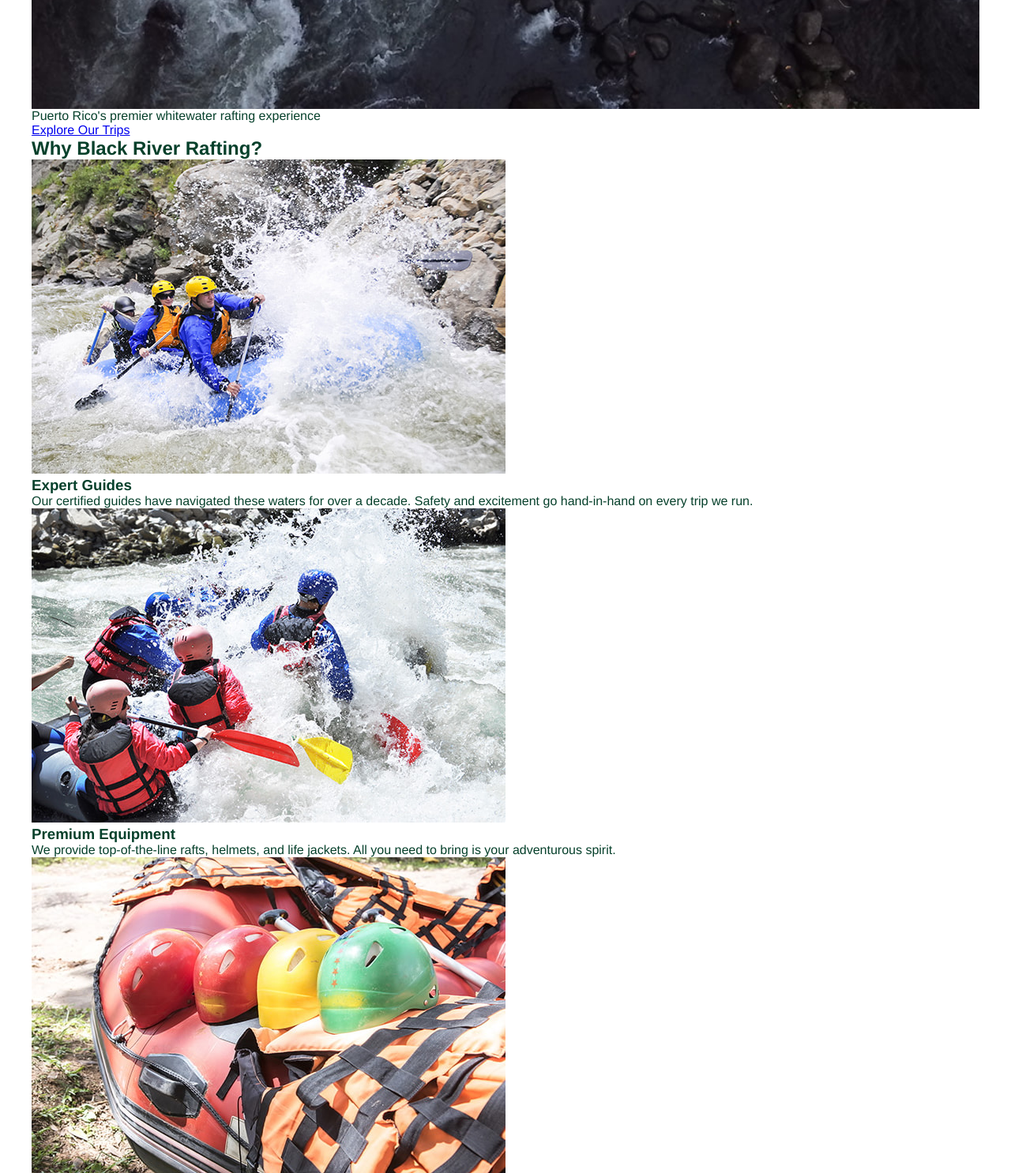
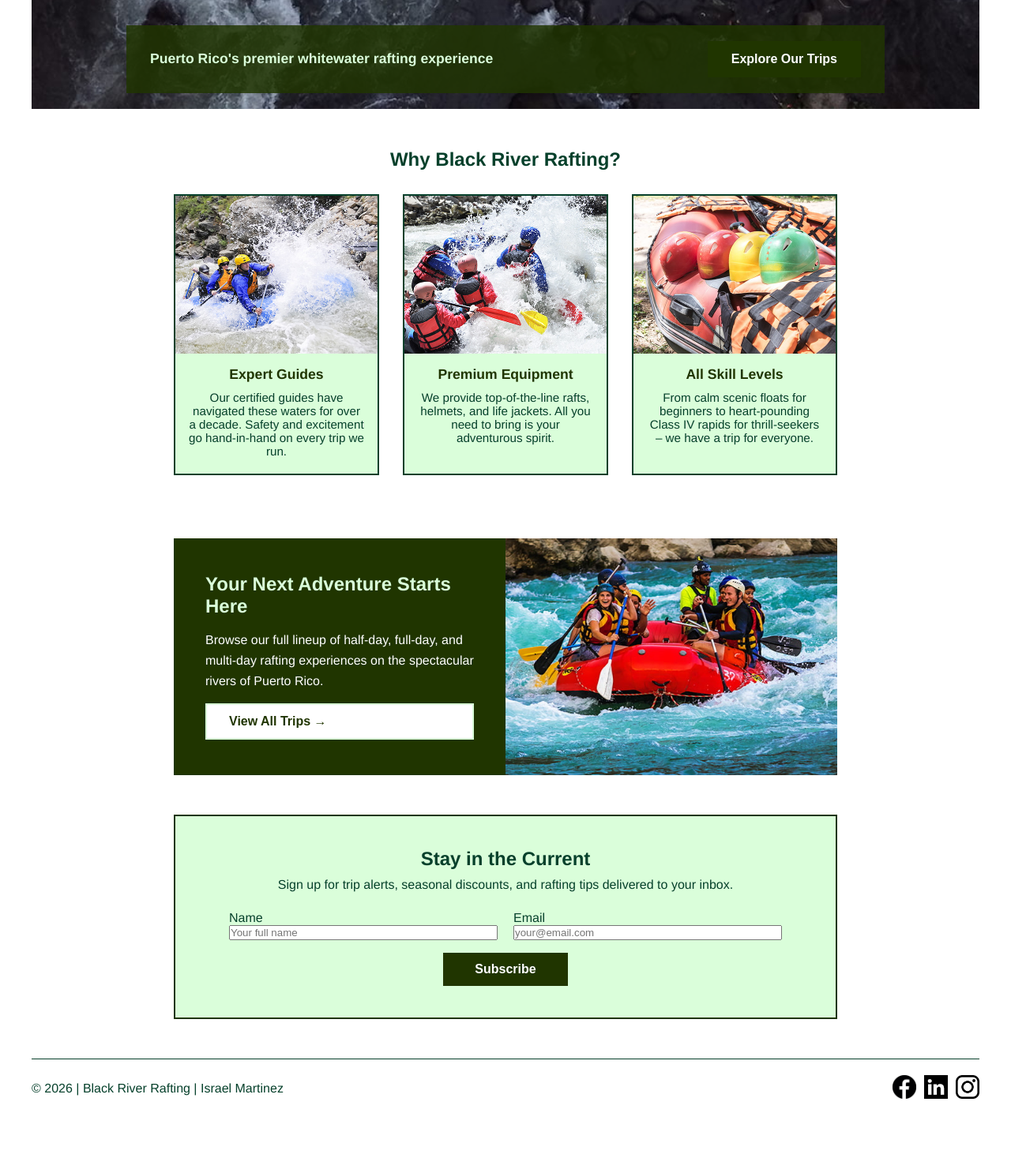
Before and after one commit to learsiml-afk/wdd130, a plain HTML site: page wwr/index.html in a window 1280 px wide. Shown: the part 620-2106 px from the top of the page at 79% size. After the commit the page ends 2036 px from the top, so only its background shows below. Drawn offline with Linux system fonts and the light colour scheme.

Commit message:
Final final final finale Felina

```diff
--- a/wwr/styles/rafting.css
+++ b/wwr/styles/rafting.css
@@ -239,3 +239,272 @@ button {
   object-fit: cover;
   border-radius: 50%;
 }
+
+.cta-button {
+  display: inline-block;
+  background-color: var(--primary-color);
+  color: var(--accent1-color);
+  font-weight: bold;
+  padding: 12px 28px;
+  text-decoration: none;
+  border: 2px solid var(--primary-color);
+  white-space: nowrap;
+  font-family: var(--heading-font);
+}
+
+.cta-button:hover {
+  background-color: var(--accent1-color);
+  color: var(--primary-color);
+}
+
+.cta-button--dark {
+  background-color: var(--accent1-color);
+  color: var(--primary-color);
+  border-color: var(--secondary-color);
+}
+
+.cta-button--dark:hover {
+  background-color: var(--secondary-color);
+  color: var(--primary-color);
+}
+
+.hero-cta {
+  position: absolute;
+  bottom: 20px;
+  left: 50%;
+  transform: translateX(-50%);
+  width: 80%;
+  background-color: rgba(32, 53, 0, 0.82);
+  color: var(--accent1-color);
+  padding: 20px 30px;
+  display: flex;
+  align-items: center;
+  justify-content: space-between;
+  gap: 20px;
+}
+
+.hero-cta p {
+  font-size: 1.1rem;
+  font-weight: bold;
+  color: var(--secondary-color);
+  margin: 0;
+}
+
+.offerings-section {
+  padding: 50px 0 30px;
+  max-width: 840px;
+  margin: 0 auto;
+}
+
+.offerings-section h2 {
+  text-align: center;
+  margin-bottom: 30px;
+}
+
+.offerings-grid {
+  display: grid;
+  grid-template-columns: repeat(3, 1fr);
+  gap: 30px;
+}
+
+.offering-card {
+  border: 2px solid var(--accent2-color);
+  background-color: var(--secondary-color);
+  padding: 0 0 20px;
+  text-align: center;
+}
+
+.offering-card img {
+  width: 100%;
+  height: 200px;
+  object-fit: cover;
+  display: block;
+  margin-bottom: 16px;
+}
+
+.offering-card h3 {
+  color: var(--primary-color);
+  margin-bottom: 10px;
+  font-size: 1.1rem;
+}
+
+.offering-card p {
+  padding: 0 16px;
+  font-size: 0.95rem;
+}
+
+.cta-section {
+  display: grid;
+  grid-template-columns: 1fr 1fr;
+  gap: 0;
+  margin: 50px auto;
+  max-width: 840px;
+  background-color: var(--primary-color);
+  color: var(--accent1-color);
+  min-height: 300px;
+}
+
+.cta-content {
+  display: flex;
+  flex-direction: column;
+  justify-content: center;
+  gap: 16px;
+  padding: 40px;
+}
+
+.cta-content h2 {
+  color: var(--secondary-color);
+  margin-top: 0;
+}
+
+.cta-content p {
+  color: var(--accent1-color);
+  line-height: 1.6;
+}
+
+.cta-section > img {
+  width: 100%;
+  height: 100%;
+  object-fit: cover;
+  display: block;
+}
+
+.newsletter-section {
+  max-width: 840px;
+  margin: 0 auto 50px;
+  background-color: var(--secondary-color);
+  border: 2px solid var(--primary-color);
+  padding: 40px;
+  text-align: center;
+}
+
+.newsletter-section h2 {
+  margin-bottom: 10px;
+}
+
+.newsletter-section > p {
+  margin-bottom: 24px;
+}
+
+.newsletter-form {
+  display: flex;
+  flex-direction: column;
+  align-items: center;
+  gap: 16px;
+  max-width: 700px;
+  margin: 0 auto;
+}
+
+.newsletter-fields {
+  display: grid;
+  grid-template-columns: 1fr 1fr;
+  gap: 20px;
+  width: 100%;
+}
+
+.form-item {
+  display: flex;
+  flex-direction: column;
+  text-align: left;
+}
+
+.newsletter-form button {
+  padding: 12px 40px;
+  font-size: 1rem;
+  background-color: var(--primary-color);
+  color: var(--accent1-color);
+  border: none;
+  cursor: pointer;
+  font-weight: bold;
+}
+
+.trips-section {
+  padding: 50px 0 30px;
+  max-width: 840px;
+  margin: 0 auto;
+}
+
+.trips-section h2 {
+  text-align: center;
+  margin-bottom: 40px;
+}
+
+.trip-card {
+  display: grid;
+  grid-template-columns: 1fr 2fr;
+  gap: 30px;
+  margin-bottom: 40px;
+  border: 1px solid var(--accent2-color);
+  background-color: var(--secondary-color);
+}
+
+.trip-card img {
+  width: 100%;
+  height: 260px;
+  object-fit: cover;
+  display: block;
+}
+
+.trip-card--reverse {
+  grid-template-columns: 2fr 1fr;
+}
+
+.trip-card--reverse img {
+  order: 2;
+}
+
+.trip-card--reverse .trip-info {
+  order: 1;
+}
+
+.trip-info {
+  padding: 24px;
+  display: flex;
+  flex-direction: column;
+  gap: 12px;
+}
+
+.trip-info h3 {
+  color: var(--primary-color);
+  font-size: 1.4rem;
+  margin: 0;
+}
+
+.trip-badge {
+  display: inline-block;
+  background-color: var(--primary-color);
+  color: var(--accent1-color);
+  padding: 4px 12px;
+  font-size: 0.85rem;
+  font-weight: bold;
+  width: fit-content;
+}
+
+.trip-details-list {
+  list-style: none;
+  padding: 0;
+  display: flex;
+  flex-wrap: wrap;
+  gap: 8px 20px;
+  padding-top: 8px;
+  border-top: 1px solid var(--accent2-color);
+  margin: 0;
+}
+
+.trip-details-list li {
+  font-size: 0.9rem;
+  font-weight: bold;
+  color: var(--accent2-color);
+}
+
+.trips-table-section {
+  padding: 40px 0;
+  max-width: 840px;
+  margin: 0 auto;
+  border-top: 2px solid var(--primary-color);
+}
+
+.trips-table-section h2 {
+  text-align: center;
+  margin-bottom: 24px;
+}
```
